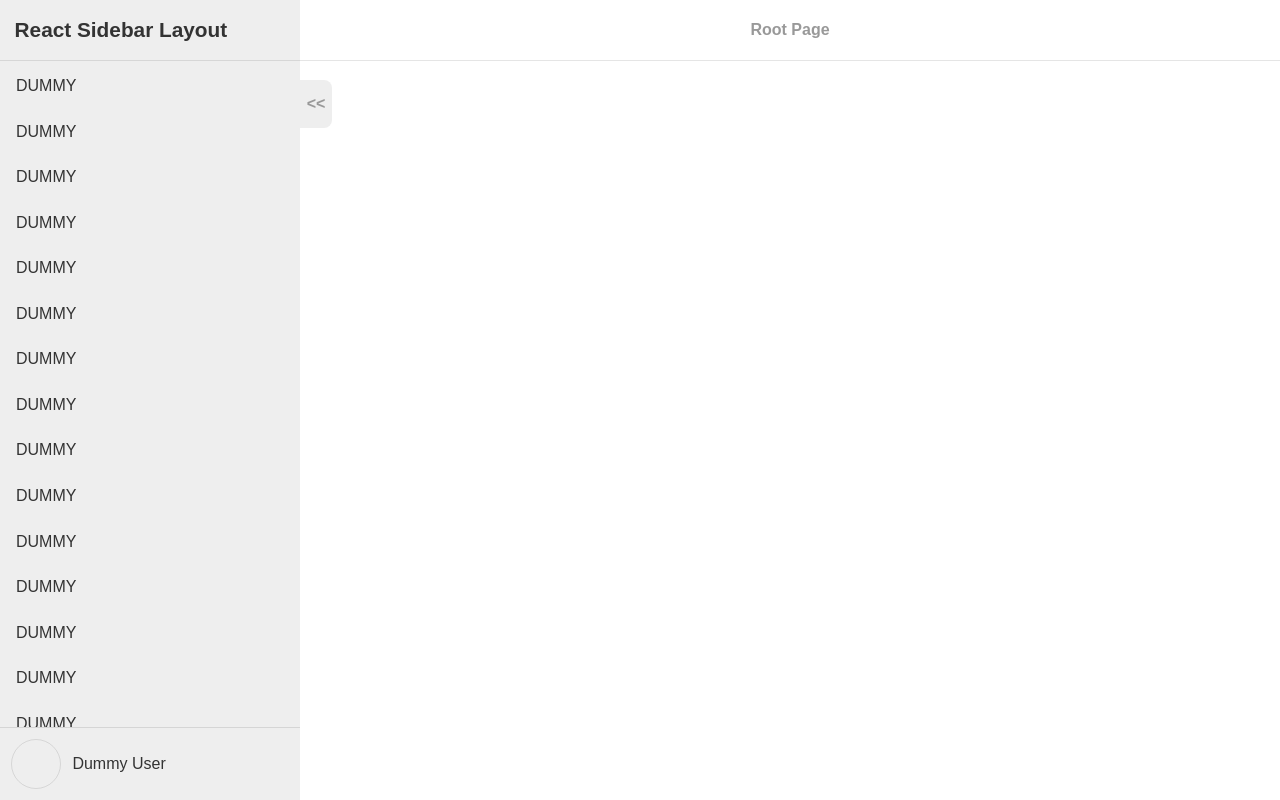
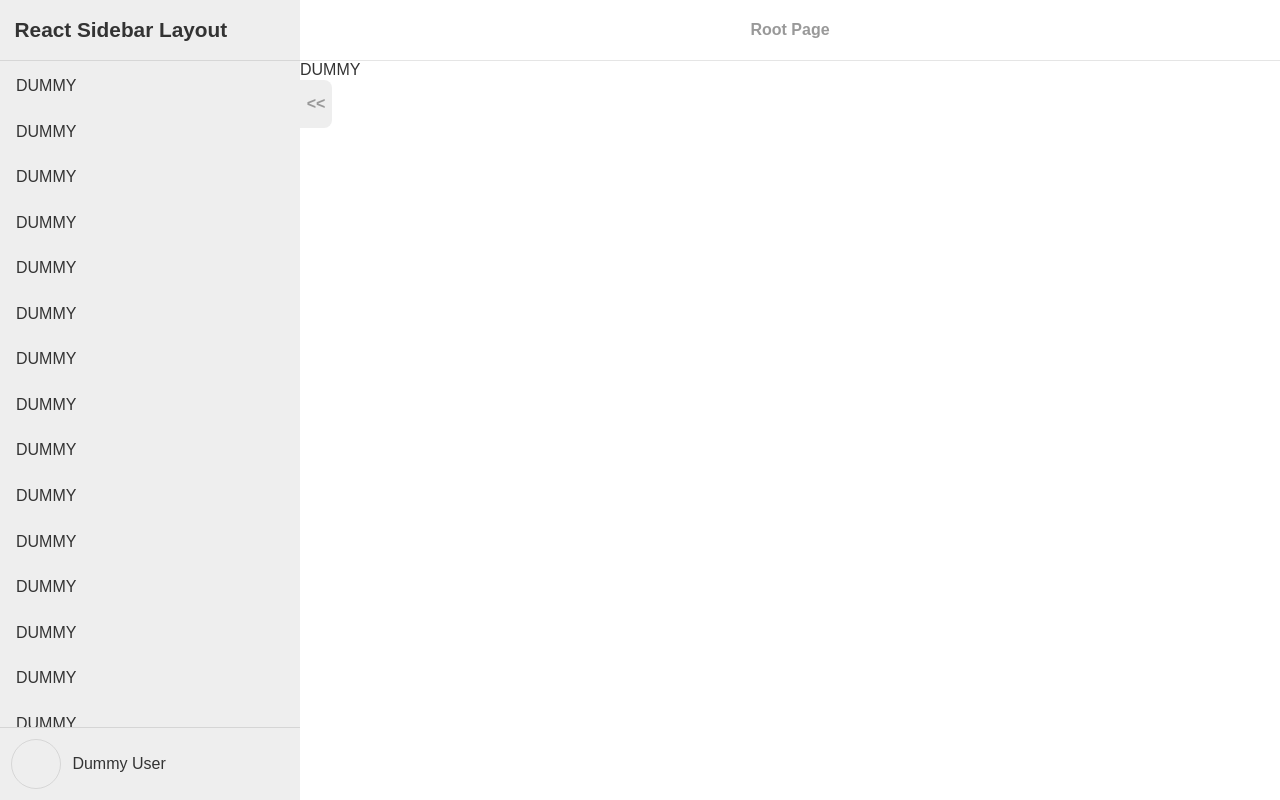
Before and after one commit to hoto17296/react-sidebar-layout, a React (Vite) app: page / in a window 1280 px wide. Built offline with nearby package versions, Linux system fonts and the light colour scheme.

Commit message:
MainContentContainer

```diff
--- a/index.html
+++ b/index.html
@@ -1,10 +1,10 @@
-<!doctype html>
+<!DOCTYPE html>
 <html>
   <head>
     <meta charset="UTF-8" />
     <meta name="viewport" content="width=device-width, initial-scale=1.0" />
 
-    <title>React Sidebar Layout</title>
+    <title></title>
 
     <script type="module" src="/src/main.tsx" defer></script>
   </head>
--- /dev/null
+++ b/src/components/MainContentContainer.module.css
@@ -0,0 +1,19 @@
+.container {
+  display: flex;
+  flex-direction: column;
+  height: 100%;
+}
+
+.container > header {
+  flex-shrink: 0;
+  border-bottom: rgba(0, 0, 0, 0.1) 1px solid;
+  line-height: 60px;
+  text-align: center;
+  color: #999;
+  font-weight: bold;
+}
+
+.container > main {
+  height: 100%;
+  overflow-y: scroll;
+}
--- /dev/null
+++ b/src/components/MainContentContainer.tsx
@@ -0,0 +1,29 @@
+import { useEffect } from 'react'
+import type { FC, ReactNode } from 'react'
+import style from './MainContentContainer.module.css'
+
+interface MainContentContainerProps {
+  children: ReactNode
+  pageTitle: string
+  className?: string
+}
+
+const MainContentContainer: FC<MainContentContainerProps> = ({
+  children,
+  pageTitle,
+  className,
+}) => {
+  useEffect(() => {
+    document.title = `${pageTitle} | ${import.meta.env.VITE_APP_NAME}`
+    return () => {}
+  }, [pageTitle])
+
+  return (
+    <div className={style.container}>
+      <header>{pageTitle}</header>
+      <main className={className}>{children}</main>
+    </div>
+  )
+}
+
+export default MainContentContainer
--- a/src/components/SideContent.tsx
+++ b/src/components/SideContent.tsx
@@ -6,7 +6,7 @@ interface SidebarContentProps {}
 const SidebarContent: FC<SidebarContentProps> = () => {
   return (
     <div className={style.container}>
-      <header>React Sidebar Layout</header>
+      <header>{import.meta.env.VITE_APP_NAME}</header>
       <ul>
         {[...Array(20)].map(() => (
           <li>
--- a/src/pages/RootPage.module.css
+++ b/src/pages/RootPage.module.css
@@ -1,19 +1,2 @@
-.container {
-  display: flex;
-  flex-direction: column;
-  height: 100%;
+.rootPage {
 }
-
-.container > header {
-  flex-shrink: 0;
-  border-bottom: rgba(0, 0, 0, 0.1) 1px solid;
-  line-height: 60px;
-  text-align: center;
-  color: #999;
-  font-weight: bold;
-}
-
-.container > main {
-  height: 100%;
-  overflow-y: scroll;
-}
--- a/src/pages/RootPage.tsx
+++ b/src/pages/RootPage.tsx
@@ -1,14 +1,14 @@
 import type { FC } from 'react'
 import style from './RootPage.module.css'
+import MainContentContainer from '../components/MainContentContainer'
 
 interface RootPageProps {}
 
 const RootPage: FC<RootPageProps> = () => {
   return (
-    <div className={style.container}>
-      <header>Root Page</header>
-      <main></main>
-    </div>
+    <MainContentContainer className={style.rootPage} pageTitle="Root Page">
+      DUMMY
+    </MainContentContainer>
   )
 }
 
```
Also changed, not shown: 1 other file (tests, documents, lock files or other folders).
